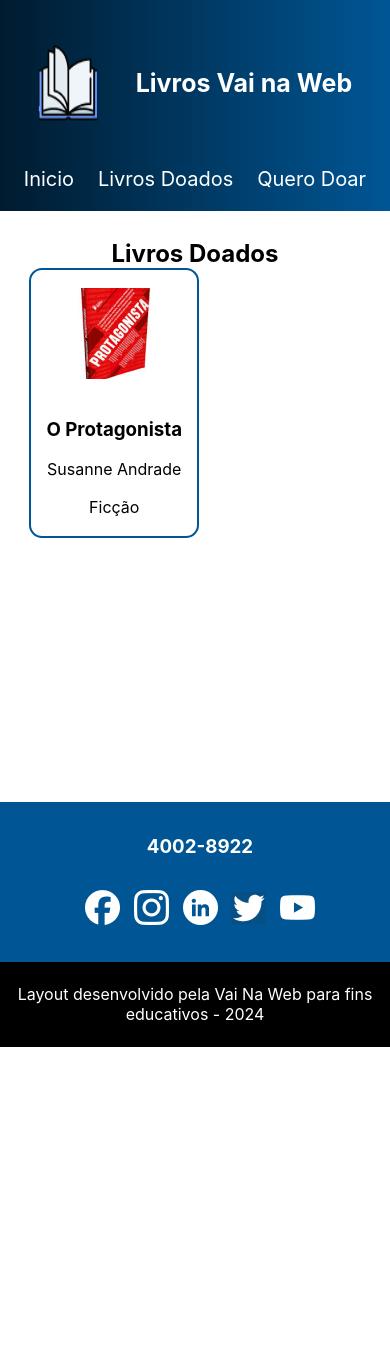
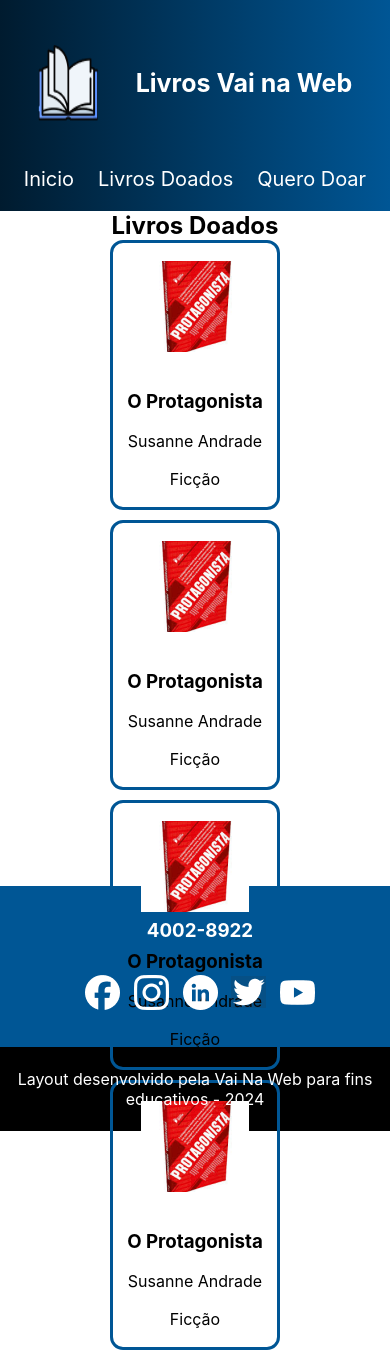
Before and after one commit to natanaelsecundo/projetoFinalVainaWeb, a React (Vite) app: page /doados in a window 390 px wide. Before the commit the page ends 1055 px from the top, so only its background shows below. Built offline with nearby package versions, Linux system fonts and the light colour scheme.

Commit message:
refactor: reorganização do layout e melhorias na responsividade

```diff
--- a/src/Pages/Doados/Doado.jsx
+++ b/src/Pages/Doados/Doado.jsx
@@ -13,6 +13,26 @@ export default function Doados(){
                     <p>Susanne Andrade</p>
                     <p>Ficção</p>
                 </article>
+                <article>
+                    <img src={livro} alt="imagem de um livro que se chama o protagonista" />
+                    <h3>O Protagonista</h3>
+                    <p>Susanne Andrade</p>
+                    <p>Ficção</p>
+                </article>
+
+                <article>
+                    <img src={livro} alt="imagem de um livro que se chama o protagonista" />
+                    <h3>O Protagonista</h3>
+                    <p>Susanne Andrade</p>
+                    <p>Ficção</p>
+                </article>
+
+                <article>
+                    <img src={livro} alt="imagem de um livro que se chama o protagonista" />
+                    <h3>O Protagonista</h3>
+                    <p>Susanne Andrade</p>
+                    <p>Ficção</p>
+                </article>
             </section>
         </section>
     )
--- a/src/Pages/Doados/doados.module.scss
+++ b/src/Pages/Doados/doados.module.scss
@@ -16,8 +16,11 @@
     width: 85vw;
     height: 60vh;
     display: flex;
+    justify-content: space-evenly;
+    flex-wrap: wrap;
+    gap: 10px;
     article{
-     border:  solid 2px #005695;
+     border:  solid 3px #005695;
      width: 170px;
      height: 32vh;
      display: flex;
@@ -31,3 +34,24 @@
         }
       }
     }
+
+    @media(max-width: 743px){
+        .boxDoados{
+         height: 80vh;
+         flex-direction: column;
+         justify-content: space-evenly;
+        }
+        .boxcard{
+            height: 80vh;
+        }
+    }
+    @media(max-width: 427px){
+        .boxDoados{
+         height: 80vh;
+         flex-direction: column;
+         justify-content: space-evenly;
+        }
+        .boxcard{
+            height: 80vh;
+        }
+    }
--- a/src/Pages/QueroDoar/QueroDoar.jsx
+++ b/src/Pages/QueroDoar/QueroDoar.jsx
@@ -5,7 +5,7 @@ export default function QueroDoar(){
     return(
         <section className={S.principal}>
             <section className={S.container}>
-                <h2>Por favor, preencha o formulário com suas informações e as informações do Livro</h2>
+                <h2 className={S.h2}>Por favor, preencha o formulário com suas informações e as informações do Livro</h2>
                 <form action="">
                   <div>
                     <img src={livro} alt="Contem um livro aberto" />
--- a/src/Pages/QueroDoar/queroDoar.module.scss
+++ b/src/Pages/QueroDoar/queroDoar.module.scss
@@ -11,7 +11,12 @@
     flex-direction: column;
     align-items: center;
     justify-content: space-evenly;
+    h2{
+      justify-content: center;
+      text-align: center;
+    }
 }
+
 
 form{
   border: solid 2px #005695;
@@ -53,7 +58,7 @@ form{
 }
 
 input:nth-child(6){
-   width: 10vw;
+   width: 40%;
    height: 6vh;
    padding-left: 0;
    background-color: #005695;
@@ -77,8 +82,16 @@ input:nth-child(6){
 }
 
 @media (max-width: 760px){
-  form {
-      width: 60vw;
+  .container{
+    h2{
+      font-size: 20px;
+    }
+  }
+  .principal{
+    height: 60vh;
+  }
+    form {
+      width: 40vw;
       height: auto;
   }
   .doar {
@@ -92,7 +105,7 @@ input:nth-child(6){
 
 @media (max-width: 427px){
   form {
-      width: 80vw;
+      width: 40vw;
       height: auto;
   }
   .doar {
```
